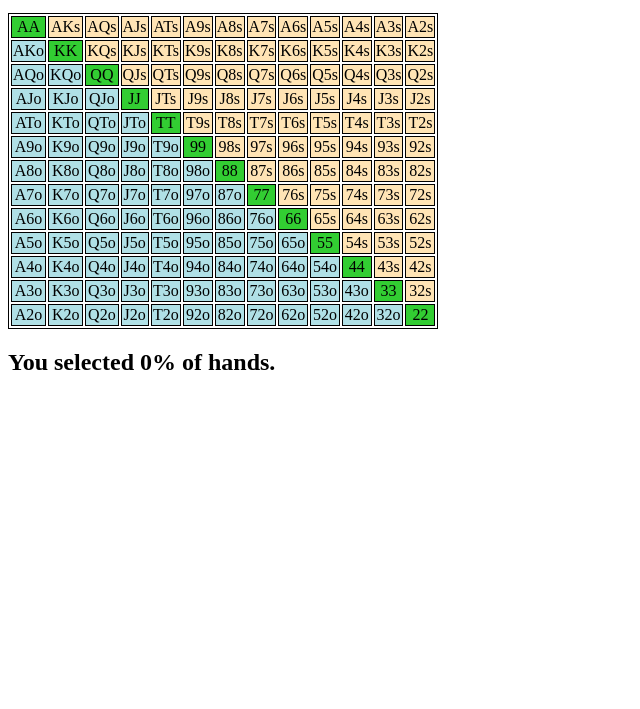
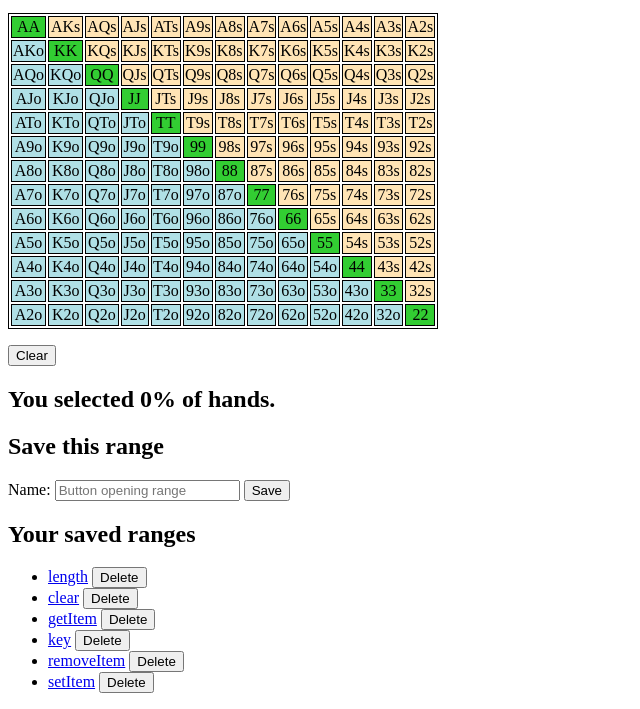
Before and after one commit to johnathan79717/PokerRanger, a plain HTML site: page index.html in a window 1280 px wide. Shown: the part 101-810 px from the top of the page, without its empty margins (0-640 px from the left). Drawn offline with Linux system fonts and the light colour scheme.

Commit message:
Ability to save a range and display later

```diff
--- a/index.html
+++ b/index.html
@@ -16,8 +16,71 @@
     <h1> PokerRanger </h1>
     <p>Source code: <a href="https://github.com/johnathan79717/PokerRanger">https://github.com/johnathan79717/PokerRanger</a></p>
   <table id="hands"></table>
+  <p><button onclick="reset();"> Clear </button></p>
   <h2>You selected <span id="percentage">0</span>% of hands.</h2>
+  <h2>Save this range</h2>
+  <p>
+    Name:
+    <input type="text" id="range-name" placeholder="Button opening range">
+    <button onclick="saveRange();">Save</button>
+  </p>
+  <h2> Your saved ranges </h2>
+  <ul id="saved-ranges"></ul>
+
   <script>
+    let checkboxes = {};
+
+    function reset() {
+      for (let hand in checkboxes) {
+        if (checkboxes[hand].checked) {
+          checkboxes[hand].click();
+        }
+      }
+    }
+
+    function displayRange(rangeName) {
+      reset();
+      let range = window.localStorage.getItem(rangeName).split(',');
+      for (let hand of range) {
+        checkboxes[hand].click();
+      }
+    }
+
+    function refreshSavedRanges() {
+      let listSavedRanges = document.getElementById("saved-ranges");
+      while (listSavedRanges.firstChild) {
+        listSavedRanges.removeChild(listSavedRanges.firstChild);
+      }
+      for (let rangeName in window.localStorage) {
+        let li = document.createElement("li");
+        let a = document.createElement("a");
+        a.textContent = rangeName;
+        a.href="javascript:";
+        a.onclick = () => displayRange(rangeName);
+        li.appendChild(a);
+        li.appendChild(document.createTextNode(' '));
+        let button = document.createElement("button");
+        button.textContent = "Delete";
+        button.onclick = function(rangeName) {
+          return function() {
+            window.localStorage.removeItem(rangeName);
+            refreshSavedRanges();
+          };
+        }(rangeName);
+        li.appendChild(button);
+        listSavedRanges.appendChild(li);
+      }
+    }
+
+    refreshSavedRanges();
+
+    function saveRange() {
+      let selectedHands = getSelectedHands();
+      let rangeName = document.getElementById("range-name").value;
+      window.localStorage.setItem(rangeName, selectedHands);
+      refreshSavedRanges();
+    }
+
     function rank(n) {
       switch (n) {
         case 14: return 'A';
@@ -104,6 +167,7 @@
             onHandClicked(c, t, h);
           };
         }(checkbox, td, hand);
+        checkboxes[hand] = checkbox;
         let text = document.createTextNode(hand);
         let label = document.createElement('label');
         label.appendChild(checkbox);
```
